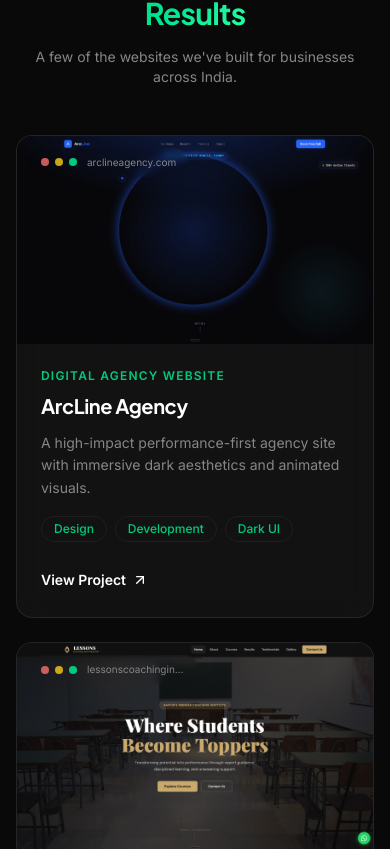
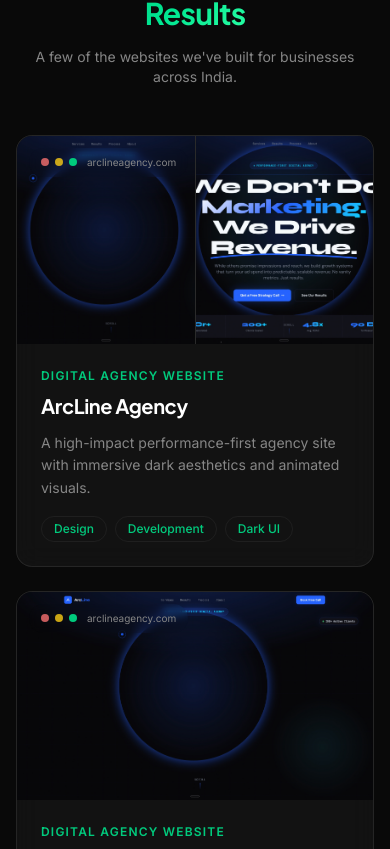
Before and after one commit to Bhaskar-Rao-Sunkari/WebUplift-07, a React (Vite) app: page / in a window 390 px wide. Shown: the part 2655-3504 px from the top of the page. Built offline with nearby package versions, Linux system fonts and the light colour scheme.

Commit message:
Add second ArcLine screenshot, remove View Project button

```diff
--- a/src/components/home/Portfolio.jsx
+++ b/src/components/home/Portfolio.jsx
@@ -1,8 +1,8 @@
-import { ArrowUpRight } from "lucide-react";
 
 const projects = [
   {
     img: "/portfolio/arcline-agency.jpg",
+    img2: "/portfolio/arcline-agency-2.jpg",
     name: "ArcLine Agency",
     category: "Digital Agency Website",
     tags: ["Design", "Development", "Dark UI"],
@@ -39,46 +39,58 @@ export default function Portfolio() {
         </div>
 
         <div className="mt-12 md:mt-16 space-y-6">
+          {/* ArcLine — two images */}
+          <article className="glass glass-hover group grid overflow-hidden rounded-2xl md:grid-cols-[1.2fr_1fr]">
+            <div className="relative overflow-hidden">
+              <div className="absolute inset-0 bg-gradient-to-t from-background/60 via-transparent to-transparent z-10" />
+              <div className="grid grid-cols-2 h-52 sm:h-64 md:h-72">
+                <img src="/portfolio/arcline-agency.jpg" alt="ArcLine Agency" className="h-full w-full object-cover object-top transition-transform duration-700 group-hover:scale-105" loading="lazy" />
+                <img src="/portfolio/arcline-agency-2.jpg" alt="ArcLine Agency page 2" className="h-full w-full object-cover object-top transition-transform duration-700 group-hover:scale-105 border-l border-white/10" loading="lazy" />
+              </div>
+              <div className="absolute top-3 left-3 z-20 flex items-center gap-1.5 rounded-full bg-background/70 backdrop-blur-sm px-3 py-1.5">
+                <span className="h-2 w-2 rounded-full bg-red-400/80" />
+                <span className="h-2 w-2 rounded-full bg-yellow-400/80" />
+                <span className="h-2 w-2 rounded-full bg-primary" />
+                <span className="ml-1 text-[10px] text-muted-foreground">arclineagency.com</span>
+              </div>
+            </div>
+            <div className="flex flex-col justify-center p-6 sm:p-8">
+              <p className="text-xs font-semibold uppercase tracking-widest text-primary">Digital Agency Website</p>
+              <h3 className="mt-2 text-xl font-bold sm:text-2xl">ArcLine Agency</h3>
+              <p className="mt-3 text-sm text-muted-foreground leading-relaxed">A high-impact performance-first agency site with immersive dark aesthetics and animated visuals.</p>
+              <div className="mt-4 flex flex-wrap gap-2">
+                {["Design", "Development", "Dark UI"].map((t) => (
+                  <span key={t} className="rounded-full border border-primary/30 bg-primary/5 px-3 py-1 text-xs font-medium text-primary">{t}</span>
+                ))}
+              </div>
+            </div>
+          </article>
+
+          {/* Other projects */}
           {projects.map((p, i) => (
             <article
               key={p.name}
               className="glass glass-hover group grid overflow-hidden rounded-2xl md:grid-cols-[1.2fr_1fr]"
-              style={{ direction: i % 2 === 1 ? "rtl" : "ltr" }}
+              style={{ direction: i % 2 === 0 ? "rtl" : "ltr" }}
             >
-              {/* Image */}
               <div className="relative overflow-hidden" style={{ direction: "ltr" }}>
-                <div className="absolute inset-0 bg-gradient-to-t from-background/60 via-transparent to-transparent z-10 md:bg-gradient-to-r" />
-                <img
-                  src={p.img}
-                  alt={p.name}
-                  className="h-52 w-full object-cover object-top transition-transform duration-700 group-hover:scale-105 sm:h-64 md:h-72"
-                  loading="lazy"
-                />
-                {/* Browser chrome overlay */}
+                <div className="absolute inset-0 bg-gradient-to-t from-background/60 via-transparent to-transparent z-10" />
+                <img src={p.img} alt={p.name} className="h-52 w-full object-cover object-top transition-transform duration-700 group-hover:scale-105 sm:h-64 md:h-72" loading="lazy" />
                 <div className="absolute top-3 left-3 z-20 flex items-center gap-1.5 rounded-full bg-background/70 backdrop-blur-sm px-3 py-1.5">
                   <span className="h-2 w-2 rounded-full bg-red-400/80" />
                   <span className="h-2 w-2 rounded-full bg-yellow-400/80" />
                   <span className="h-2 w-2 rounded-full bg-primary" />
-                  <span className="ml-1 text-[10px] text-muted-foreground truncate max-w-[100px]">{p.name.toLowerCase().replace(/\s/g,"")+".com"}</span>
+                  <span className="ml-1 text-[10px] text-muted-foreground truncate max-w-[100px]">{p.name.toLowerCase().replace(/\s/g, "") + ".com"}</span>
                 </div>
               </div>
-
-              {/* Content */}
               <div className="flex flex-col justify-center p-6 sm:p-8" style={{ direction: "ltr" }}>
                 <p className="text-xs font-semibold uppercase tracking-widest text-primary">{p.category}</p>
                 <h3 className="mt-2 text-xl font-bold sm:text-2xl">{p.name}</h3>
                 <p className="mt-3 text-sm text-muted-foreground leading-relaxed">{p.desc}</p>
                 <div className="mt-4 flex flex-wrap gap-2">
                   {p.tags.map((t) => (
-                    <span key={t} className="rounded-full border border-primary/30 bg-primary/5 px-3 py-1 text-xs font-medium text-primary">
-                      {t}
-                    </span>
+                    <span key={t} className="rounded-full border border-primary/30 bg-primary/5 px-3 py-1 text-xs font-medium text-primary">{t}</span>
                   ))}
-                </div>
-                <div className="mt-6">
-                  <span className="inline-flex items-center gap-1.5 text-sm font-semibold text-foreground/70 group-hover:text-primary transition-colors">
-                    View Project <ArrowUpRight className="h-4 w-4 transition-transform group-hover:translate-x-0.5 group-hover:-translate-y-0.5" />
-                  </span>
                 </div>
               </div>
             </article>
```
Also changed, not shown: public/portfolio/arcline-agency-2.jpg (added).
